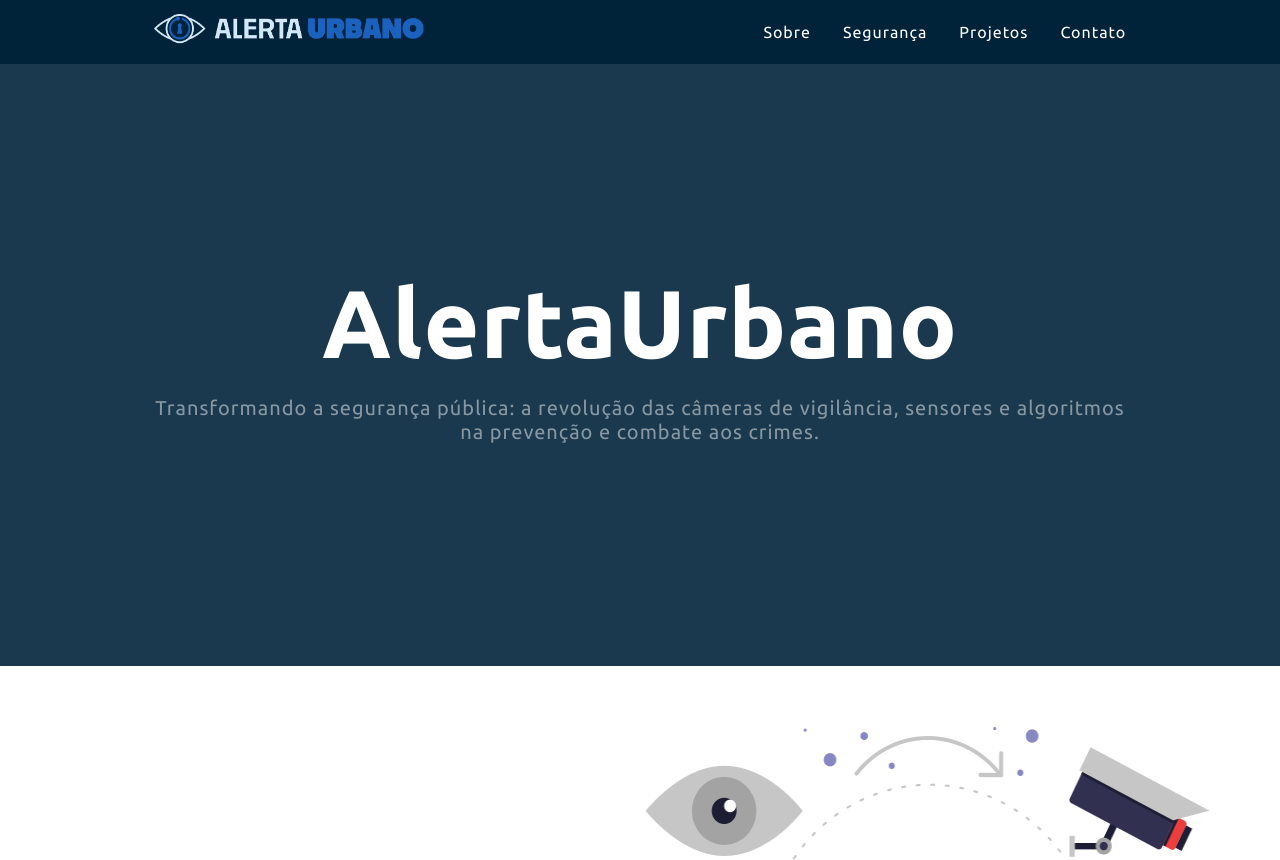
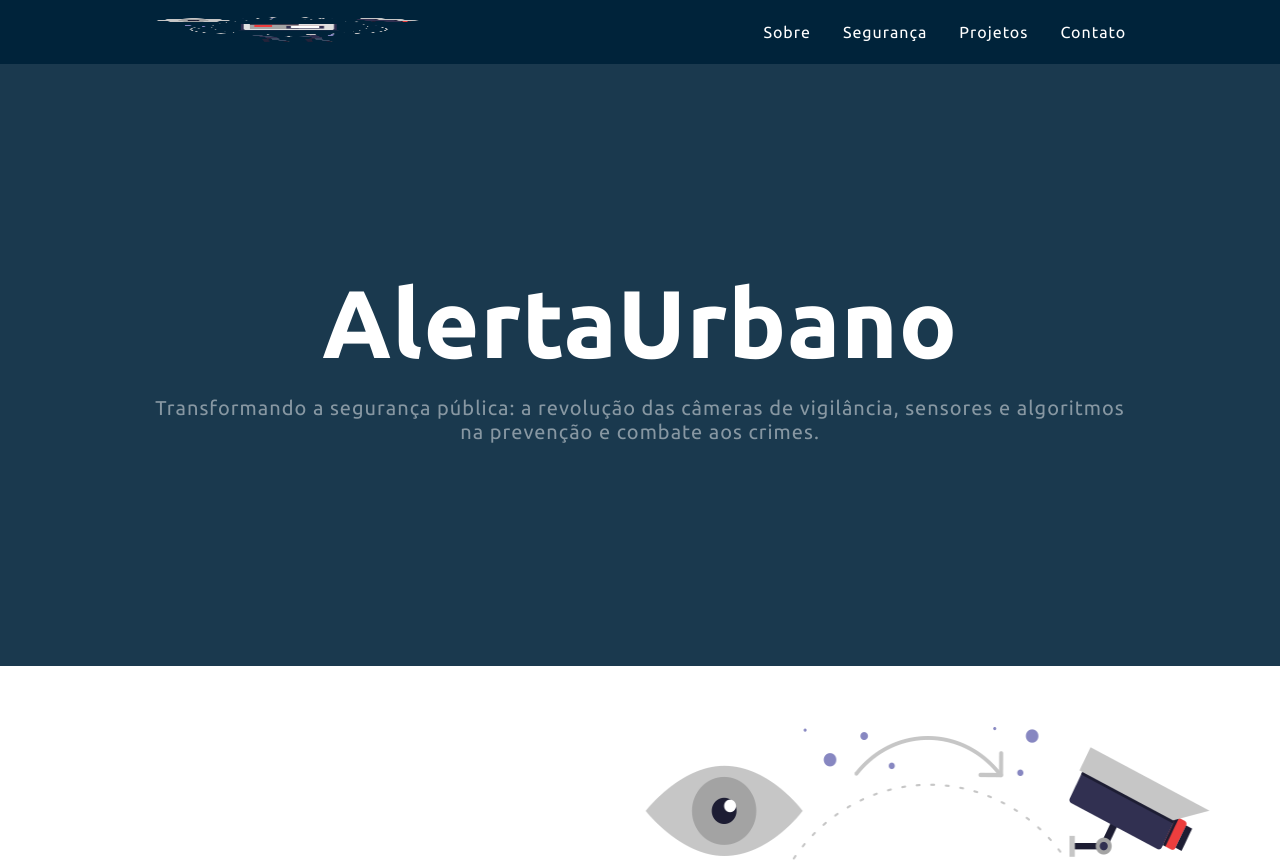
Before and after one commit to gioguedes/gioguedes, a plain HTML site: page index.html in a window 1280 px wide. Shown: the top 860 px of the page. Drawn offline with Linux system fonts and the light colour scheme.

Commit message:
Update index.html

```diff
--- a/index.html
+++ b/index.html
@@ -29,7 +29,7 @@
     <div class="tudo">
         <nav id="menu">
             <a id="logo" href="index.html">
-                <img src="/public/images/logotop1.png" alt="logo" width="270" height="30"></a>
+                <img src="/public/images/foto1.png" alt="logo" width="270" height="30"></a>
             <div id="mobile-menu">
                 <div id="line1"></div>
                 <div id="line2"></div>
```
